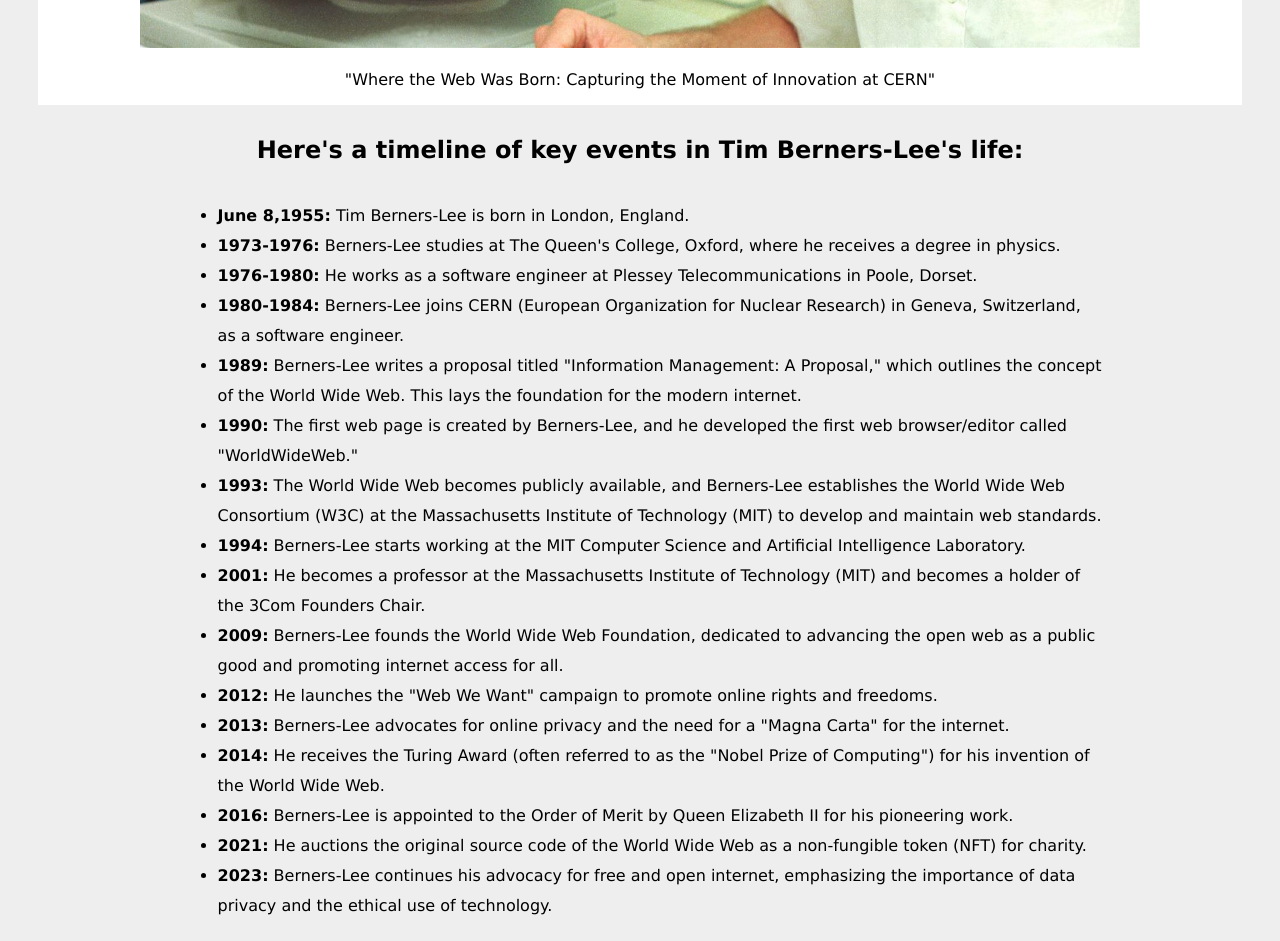
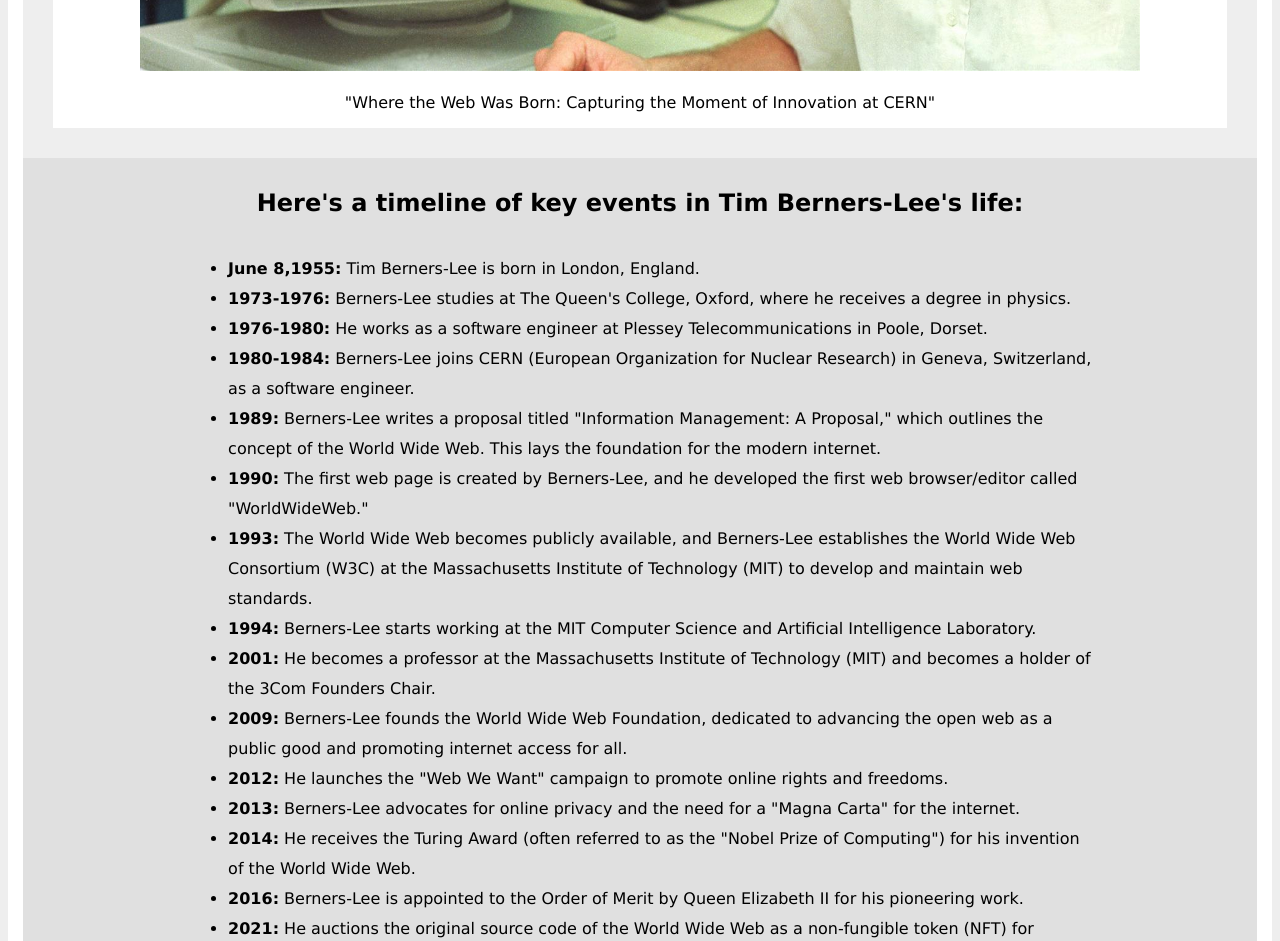
Before and after one commit to NavyaNagulapalli/TributePage, a plain HTML site: page index.html in a window 1280 px wide. Shown: the part 740-1681 px from the top of the page. Drawn offline with Linux system fonts and the light colour scheme.

Commit message:
Update styles.css

```diff
--- a/styles.css
+++ b/styles.css
@@ -3,6 +3,8 @@ background-color:#eeeeee;
 font-family: Verdana, sans-serif;
 text-align:center;
 line-height:30px;
+border:15px solid white;
+border-radius:5px;
 }
 h1{
 font-size:35px;
@@ -26,6 +28,8 @@ font-weight:bold;
 }
 .centerli{
 text-align:center;
+padding-top:10px;
+background-color:#e0e0e0
 }
 ul,ol{
 list-style:disc;
```
